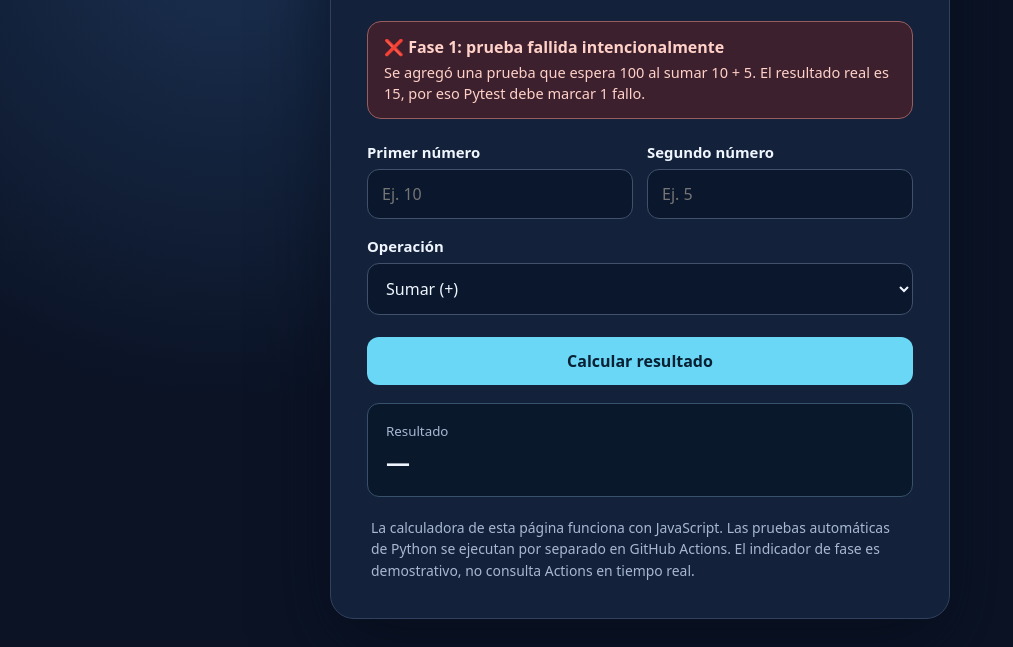
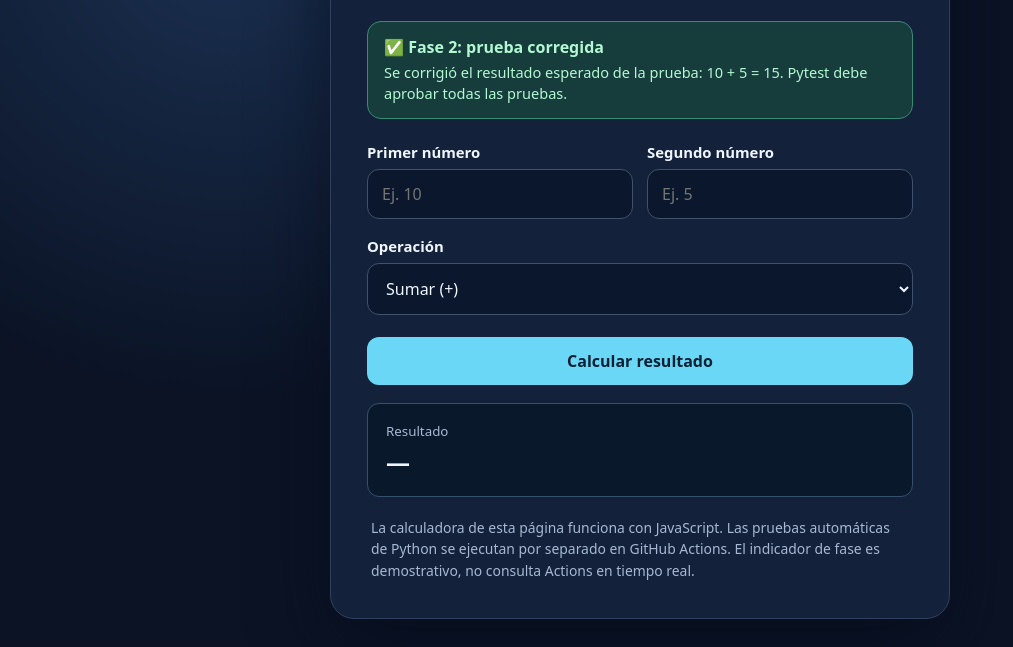
Before and after one commit to Ryob1239/calculator_python, a plain HTML site: page index.html in a window 1280 px wide. Shown: the part 214-861 px from the top of the page, without its empty margins (0-1013 px from the left). Drawn offline with Linux system fonts and the light colour scheme.

Commit message:
fix: corregir test y actualizar pagina HTML

```diff
--- a/index.html
+++ b/index.html
@@ -40,9 +40,9 @@
       <div class="eyebrow">GitHub Actions + GitHub Pages</div>
       <h1>Mi calculadora 🧮</h1>
       <p class="intro">Proyecto para demostrar pruebas automáticas con Pytest y publicación continua de una página HTML.</p>
-      <div class="status" role="status" style="--status-border:#995d5f;--status-bg:#3d202d;--status-text:#ffd1c8">
-        <strong>❌ Fase 1: prueba fallida intencionalmente</strong>
-        <span>Se agregó una prueba que espera 100 al sumar 10 + 5. El resultado real es 15, por eso Pytest debe marcar 1 fallo.</span>
+      <div class="status" role="status" style="--status-border:#388c74;--status-bg:#163d3b;--status-text:#b3f8d3">
+        <strong>✅ Fase 2: prueba corregida</strong>
+        <span>Se corrigió el resultado esperado de la prueba: 10 + 5 = 15. Pytest debe aprobar todas las pruebas.</span>
       </div>
       <form id="formulario">
         <div class="grid">
```
Also changed, not shown: 1 other file.
